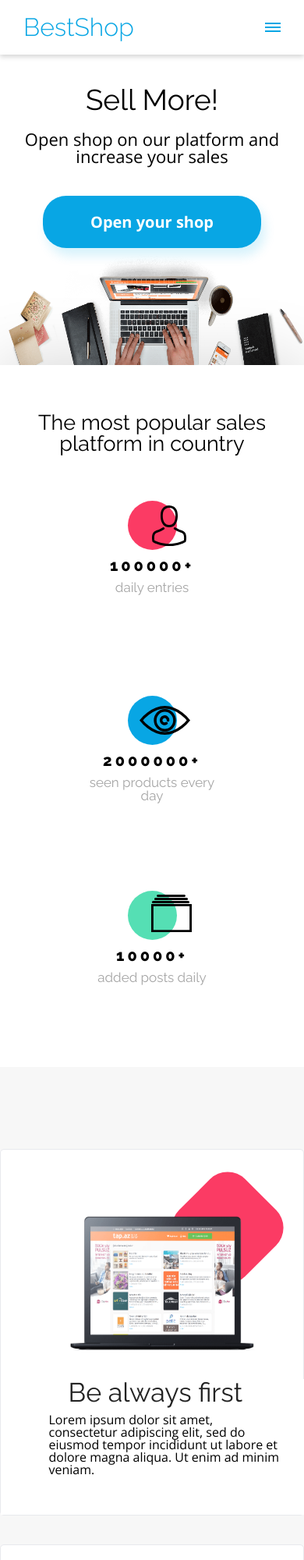
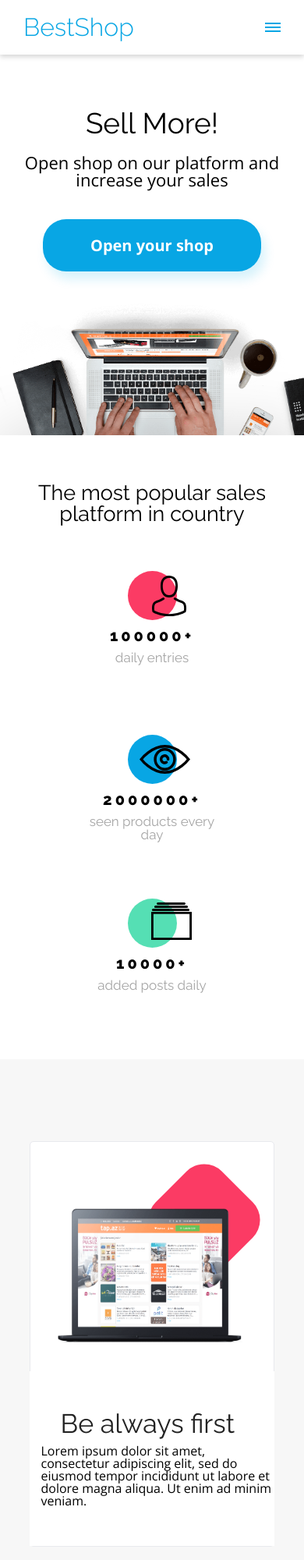
Before and after one commit to AniaStep/BestShop, a website built with Parcel: page index.html in a window 390 px wide. Shown: the top 2000 px of the page at 78% size. Built offline with nearby package versions, Linux system fonts and the light colour scheme.

Commit message:
RWD - final modifications

```diff
--- a/index.html
+++ b/index.html
@@ -40,9 +40,7 @@
         <button class="s-main-btn button">
             <a href="" class="s-main-btn-txt">Open your shop</a>
         </button>
-        <div class="s-main-bg">
-            <img src="./assets/background.png" alt="" class="s-main-bg-img">
-        </div>
+        <div class="s-main-bg"></div>
     </div>
     <div class="s-stats">
         <h2 class="s-stats-h2-title">The most popular sales platform in country</h2>
--- a/scss/components/_contacts.scss
+++ b/scss/components/_contacts.scss
@@ -1,7 +1,7 @@
 .s-contacts {
     display: flex;
     width: 896px;
-    height: 376px;
+    height: 400px;
 }
 
 .s-contacts-info {
@@ -41,7 +41,7 @@
 }
 
 .s-contacts-email::before {
-    content: url("../assets/mail-icon.svg");
+    content: url("../../assets/mail-icon.svg");
     padding-right: 10px;
     position: relative;
     top: 9px;
@@ -49,7 +49,7 @@
 }
 
 .s-contacts-phone::before {
-    content: url("../assets/phone-icon.svg");
+    content: url("../../assets/phone-icon.svg");
     padding-right: 10px;
     position: relative;
     top: 5px;
@@ -114,7 +114,7 @@
     margin-right: 15px;
 }
 .s-contacts-form-row-checkbox input:checked + span {
-    background-image: url("../assets/checkmark.svg");
+    background-image: url("../../assets/checkmark.svg");
     background-size: cover;
     background-position: center;
 }
@@ -148,19 +148,21 @@
     .s-contacts-info {
         width: 500px;
     }
+    .s-contacts-details {
+        padding-bottom: 50px;
+    }
 }
-
 
 @media (max-width: 770px) {
     .s-contacts-details {
         flex-direction: column;
         gap: 20px;
-        padding-bottom: 50px;
     }
 
     .s-contacts-txt {
         padding-bottom: 22px;
     }
+
     .s-contacts-form-row-last {
         padding-left: 180px;
     }
@@ -169,6 +171,7 @@
     .s-contacts-info {
         width: 400px;
     }
+
     .s-contacts {
         padding-left: calc((100vw - 400px)/2);
         height: 750px;
@@ -180,13 +183,19 @@
     .s-contacts-info {
         width: 300px;
     }
+
     .s-contacts {
         padding-left: calc((100vw - 300px)/2);
     }
+
     .s-contacts-h1-title {
         font-size: 40px;
     }
+
     .s-contacts-form-row-last {
         padding-left: 80px;
     }
+    .s-grey-el-figure.s-grey-el3 {
+        height: 300px;
+    }
 }
--- a/scss/components/_grey.scss
+++ b/scss/components/_grey.scss
@@ -134,10 +134,7 @@
 .s-grey-el-figure.s-grey-el2 {
     width: 433px;
     height: 294px;
-    margin-bottom: 38px;
-    margin-top: 38px;
-    margin-right: 71px;
-    margin-left: 35px;
+    margin: 38px 71px 38px 35px;
     justify-content: right;
     align-items: start;
 }
@@ -192,40 +189,51 @@
     margin-bottom: 25px;
 }
 
-
-
 @media (max-width: 1100px) {
     .s-grey {
         width: 100vw;
         height: auto;
     }
+
     .s-grey-el {
         width: 625px;
         height: auto;
     }
+
     .s-grey-el:first-child {
         flex-direction: column-reverse;
         align-items: center;
     }
+
     .s-grey-el:nth-child(2),.s-grey-el:nth-child(3) {
         flex-direction: column;
         align-items: center;
     }
+
     .s-grey-el-figure.s-grey-el3 {
         width: 100%;
     }
+
     .s-grey-el-figure.s-grey-el2 {
         margin: 0;
     }
+
     .s-grey-el-figure.s-grey-el1 {
         margin-top: 40px;
         margin-left: 0;
         justify-content: center;
     }
-    .s-grey-el-text.s-grey-el2 {
-        padding-left: 35px;
+
+    .s-grey-el-text.s-grey-el2,
+    .s-grey-el-text.s-grey-el1 {
+        padding-left: 50px;
         width: 100%;
     }
+
+    .s-grey-el-text.s-grey-el1 {
+        padding-top: 50px;
+    }
+
     .s-grey-description-line {
         display: none;
     }
@@ -236,34 +244,41 @@
     .s-grey-el {
         width: 100vw;
     }
+
     .s-grey-el-text {
         justify-content: center;
         align-items: center;
         padding: 0;
     }
+
     .s-grey-el-text.s-grey-el1 {
         width: calc(100vw - 1px);
     }
+
     .s-grey-el-last .s-grey-description {
         width: 416px;
     }
+
     .s-grey-el-figure-rect {
         height: 120px;
         width: 120px;
         border-radius: 32px;
         margin-right: 60px;
     }
+
     .s-grey-el-figure-circ {
         height: 210px;
         width: 210px;
         margin-bottom: 70px;
     }
+
     .s-grey-el-figure-img1,
     .s-grey-el-figure-img2,
     .s-grey-el-figure-img3 {
         height: 60%;
         width: 60%;
     }
+
     .s-grey-el-figure-img1 {
         left: 100px;
         bottom: 35px;
@@ -289,13 +304,45 @@
         width: 250px;
         padding-bottom: 10px;
     }
-}
 
+    .s-grey-el-last .s-grey-el-text.s-grey-el1 .s-grey-h2-title {
+        padding-top: 15px;
+    }
 
-@media (max-width: 550px) {
     .s-grey-el-last .s-grey-description,
     .s-grey-el:first-child .s-grey-description,
     .s-grey-el:nth-child(2) .s-grey-description {
         width: 300px;
     }
+
+    .s-grey .s-grey-el,
+    .s-grey-el-text.s-grey-el1,
+    .s-grey-el.s-grey-el-last {
+        width: 400px;
+    }
+
+    .s-grey-el-text.s-grey-el2,
+    .s-grey-el-text.s-grey-el1 {
+        padding-left: 15px;
+    }
+
+    .s-grey-el-figure.s-grey-el1 {
+        margin-top: -20px;
+    }
 }
+
+@media (max-width: 440px) {
+    .s-grey .s-grey-el,
+    .s-grey-el-text.s-grey-el1,
+    .s-grey-el.s-grey-el-last {
+        width: 314px;
+    }
+
+    .s-grey-el-figure-rect {
+        margin-right: 90px;
+    }
+
+    .s-grey-el-figure-img1 {
+        left: 84px;
+    }
+}
--- a/scss/components/_header.scss
+++ b/scss/components/_header.scss
@@ -1,7 +1,6 @@
 .all {
     padding: 0;
 }
-
 
 .header {
     width: 100vw;
--- a/scss/components/_main_stats.scss
+++ b/scss/components/_main_stats.scss
@@ -47,9 +47,12 @@
     box-shadow: 5px 10px 14px #07ACE629;
 }
 
-.s-main-bg-img {
-    width: 100vw;
+.s-main-bg {
     height: 430px;
+    width: 100%;
+    background-image: url("../../assets/background.png");
+    background-size: cover;
+    background-position: center;
 }
 
 .s-stats {
@@ -155,8 +158,9 @@
 }
 
 @media (max-width: 1100px) {
-    .s-main-bg-img {
-        height: 350px;
+    .s-main-bg {
+        height: 380px;
+        background-size: auto 380px;
     }
     .s-stats-container {
         gap: 190px;
@@ -170,22 +174,30 @@
     .s-stats-h2-title {
         font-size: 32px;
     }
+    .s-main-bg {
+        height: 300px;
+        background-size: auto 300px;
+    }
+    .s-main-btn {
+        margin-bottom: 30px;
+    }
 }
 
 @media (max-width: 830px) {
-    .s-main-bg-img {
-        height: 200px;
+    .s-main-bg {
+        height: 250px;
+        background-size: auto 250px;
     }
     .s-main-h1-title {
         padding-top: 90px;
     }
     .s-stats-container {
-        gap: 110px;
+        gap: 70px;
         flex-direction: column;
         align-items: center;
     }
     .s-stats {
-        height: 900px;
+        height: 800px;
     }
     .s-stats-h2-title {
         font-size: 27px;
@@ -210,11 +222,9 @@
         width: 280px;
         border-radius: 30px;
     }
-    .s-main-bg-img {
-        height: 150px;
-    }
+
     .s-main-h1-title {
-        padding-top: 40px;
+        padding-top: 70px;
         font-size: 37px;
         padding-bottom: 0;
         margin: 0;
@@ -227,4 +237,9 @@
     .s-main-btn-txt {
         font-size: 20px;
     }
+
+    .s-main-bg {
+        height: 180px;
+        background-size: auto 180px;
+    }
 }
--- a/scss/components/_pricing.scss
+++ b/scss/components/_pricing.scss
@@ -145,14 +145,14 @@
 .s-pricing-option3 .s-pricing-txt:nth-child(3)::before,
 .s-pricing-option3 .s-pricing-txt:nth-child(4)::before,
 .s-pricing-option3 .s-pricing-txt:nth-child(5)::before {
-    content: url("../assets/ckechmark-1.svg");
+    content: url("../../assets/ckechmark-1.svg");
     padding-right: 10px;
 }
 
 .s-pricing-option1 .s-pricing-txt:nth-child(4)::before,
 .s-pricing-option1 .s-pricing-txt:nth-child(5)::before,
 .s-pricing-option2 .s-pricing-txt:nth-child(5)::before {
-    content: url("../assets/close.svg");
+    content: url("../../assets/close.svg");
     padding-right: 10px;
 }
 
```
Also changed, not shown: css/main.css, 1 other file.
